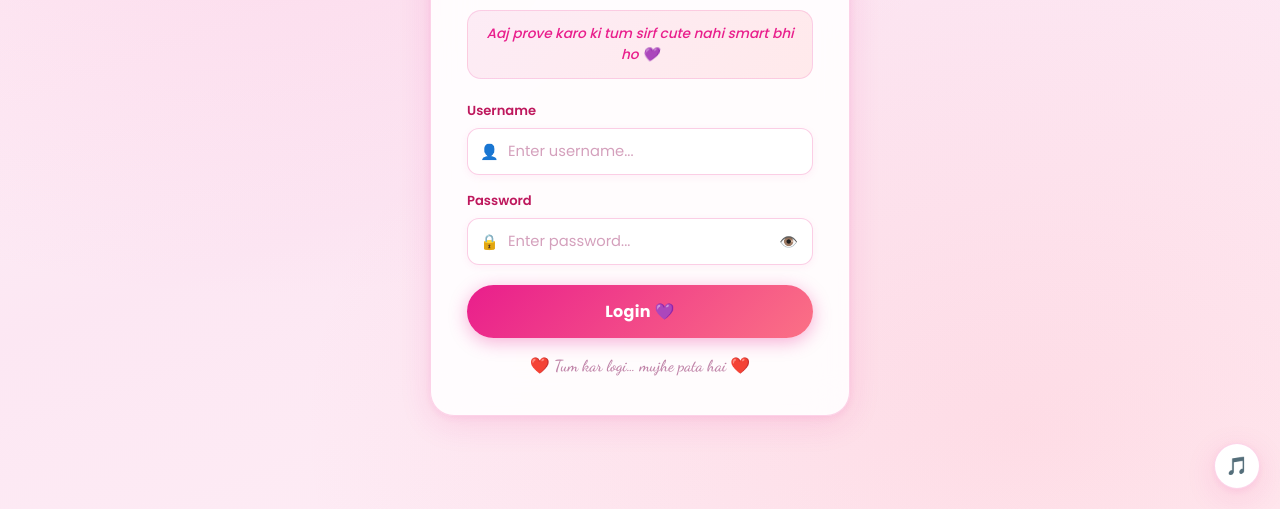
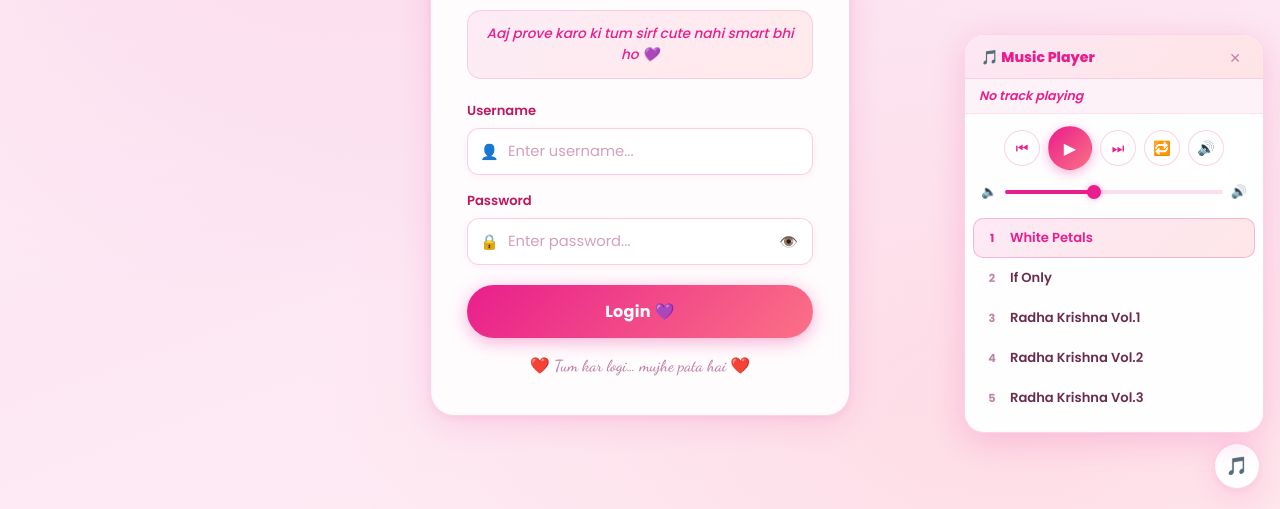
Before and after one commit to akankshamishra9f/test, a plain HTML site: page index.html in a window 1280 px wide. Both pictures are taken after a click on the button "Music Player". Shown: the part 291-800 px from the top of the page. Drawn offline with Linux system fonts and the light colour scheme.

Commit message:
Update index.html

```diff
--- a/index.html
+++ b/index.html
@@ -12,12 +12,38 @@
   <!-- ❤️ Floating Hearts Background -->
   <div id="heartsContainer" class="hearts-container"></div>
 
-  <!-- 🎵 Music Toggle — Romantic tune -->
-  <button id="musicToggle" class="music-btn" onclick="toggleMusic()" title="Toggle Music">🎵</button>
-  <audio id="bgMusic" loop>
-    <source src="https://cdn.pixabay.com/audio/2023/10/10/audio_9e7dc45b3c.mp3" type="audio/mpeg" />
-    <source src="https://cdn.pixabay.com/audio/2022/03/15/audio_8cb749d577.mp3" type="audio/mpeg" />
-  </audio>
+  <!-- 🎵 Music Player Button -->
+  <button id="musicToggle" class="music-btn" onclick="toggleMusicPanel()" title="Music Player">🎵</button>
+
+  <!-- 🎵 Music Player Panel -->
+  <div id="musicPanel" class="music-panel hidden">
+    <div class="music-panel-header">
+      <span class="music-panel-title">🎵 Music Player</span>
+      <button class="music-panel-close" onclick="toggleMusicPanel()">✕</button>
+    </div>
+
+    <div class="music-now-playing" id="nowPlayingBar">
+      <div class="music-marquee" id="nowPlayingText">No track playing</div>
+    </div>
+
+    <div class="music-controls">
+      <button class="mc-btn" onclick="prevTrack()" title="Previous">⏮</button>
+      <button class="mc-btn mc-play" id="playPauseBtn" onclick="togglePlayPause()">▶</button>
+      <button class="mc-btn" onclick="nextTrack()" title="Next">⏭</button>
+      <button class="mc-btn" id="loopBtn" onclick="toggleLoop()" title="Loop current">🔁</button>
+      <button class="mc-btn" id="muteBtn" onclick="toggleMute()" title="Mute">🔊</button>
+    </div>
+
+    <div class="music-volume-row">
+      <span>🔈</span>
+      <input type="range" id="volumeSlider" class="volume-slider" min="0" max="100" value="40" oninput="setVolume(this.value)" />
+      <span>🔊</span>
+    </div>
+
+    <div class="music-track-list" id="trackList"></div>
+  </div>
+
+  <audio id="bgMusic" preload="none"></audio>
 
   <!-- 💋 Kiss Overlay Animation -->
   <div id="kissOverlay" class="kiss-overlay hidden">
```
